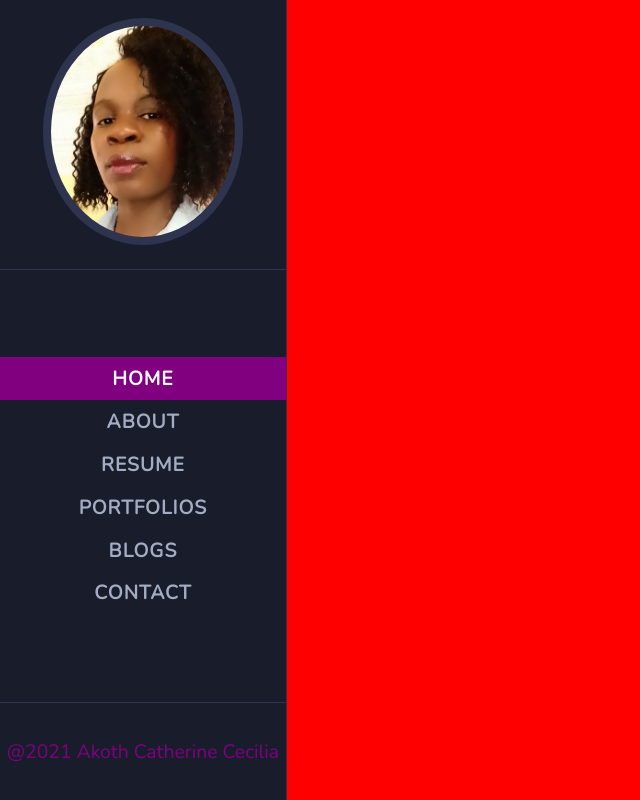
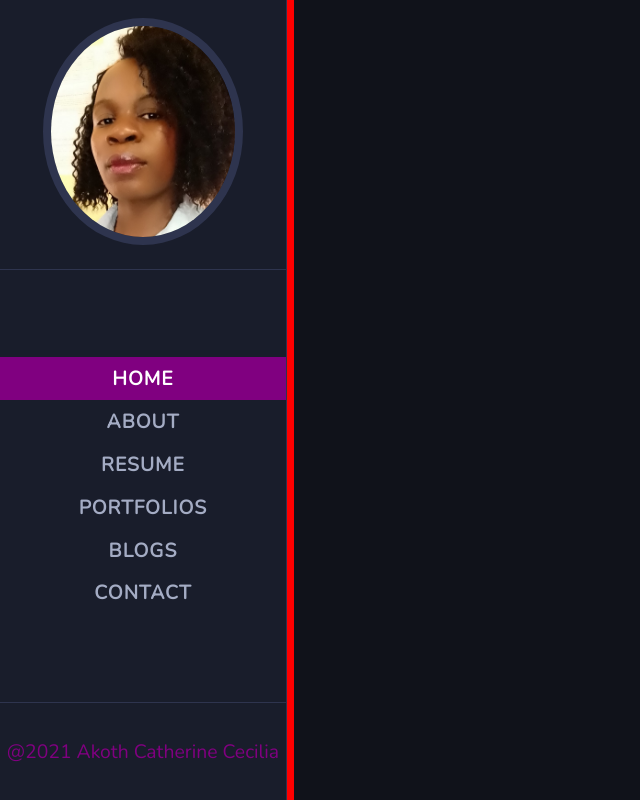
Before and after one commit to cathyAkoth/catherine, a React (Create React App) app: page / in a window 1280 px wide. Shown: the top 800 px of the page, without its empty margins (0-640 px from the left). Built offline with nearby package versions, Linux system fonts and the light colour scheme.

Commit message:
Added HomePage

```diff
--- a/src/App.js
+++ b/src/App.js
@@ -6,7 +6,12 @@ function App() {
     <div className="App">
       <Sidebar />
       <MainContentStyled>
-
+        <div className="lines">
+          <div className="line-1"></div>
+          <div className="line-2"></div>
+          <div className="line-3"></div>
+          <div className="line-4"></div>
+        </div>
       </MainContentStyled>
     </div>
   );
@@ -16,7 +21,18 @@ const MainContentStyled = styled.main`
   position:relative;
   margin-left:16.3rem;
   min-height:100vh;
-  background-color:red;
+
+  .lines{
+    position: absolute;
+    min-height: 100vh;
+    width:100%;
+    .line-1, .line-2, .line-3, .line-4{
+      width: .4rem;
+      min-height:100vh;
+      background-color:red;
+    }
+  }
+
 `;
 
 
```
Also changed, not shown: src/Pages/HomePage.js (added, +16 -0 lines).
